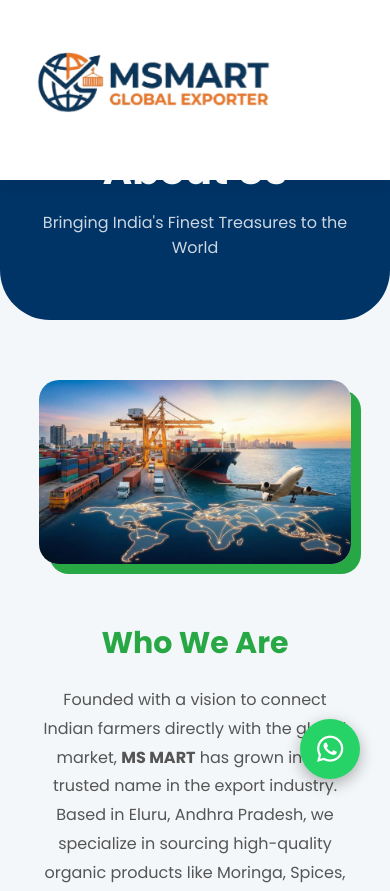
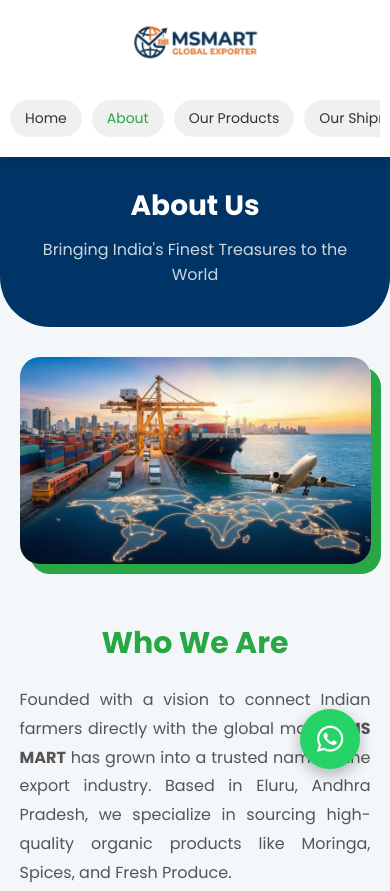
Before and after one commit to msmart6/mssttore, a plain HTML site: page about.html in a window 390 px wide. Shown: the top 891 px of the page. Drawn offline with Linux system fonts and the light colour scheme.

Commit message:
mobile view

```diff
--- a/about.html
+++ b/about.html
@@ -4,23 +4,23 @@
   <meta charset="UTF-8">
   <meta name="viewport" content="width=device-width, initial-scale=1.0">
 
-  <title>About Us - msmarts.in | Trusted Exporter in Eluru, Andhra Pradesh</title>
-  <meta name="description" content="Learn about msmarts.in (MS MART EXPORTS), a trusted export company based in Eluru. We connect Indian farmers to the global market.">
-  <meta name="keywords" content="msmarts.in, About MS Mart Exports, Export Company Profile Eluru, Best Exporter Andhra Pradesh">
+  <title>About MS MART EXPORTS - Leading Exporter from India | Company Profile</title>
+  <meta name="description" content="Established in Eluru, MS MART EXPORTS is a trusted name in global trade. We connect Indian farmers with international markets, ensuring fair trade and premium quality agricultural exports.">
+  <meta name="keywords" content="About MS Mart Exports, Export Company Profile India, Agricultural Exporter Eluru, MS Mart History, Ramesh MS Mart CEO, Indian Spices Exporter Profile, IEC Certified Exporter">
   <meta name="author" content="Ramesh - MS MART">
   <meta name="robots" content="index, follow">
 
-  <meta property="og:title" content="About Us - msmarts.in">
-  <meta property="og:description" content="Bringing India's Finest Treasures to the World. Quality, Trust, and Transparency.">
+  <meta property="og:title" content="About MS MART EXPORTS - Global Trade Partner">
+  <meta property="og:description" content="Connecting Indian agriculture to the world. Quality, Integrity, and Global Standards.">
   <meta property="og:image" content="images/slide3.jpg">
   <meta property="og:url" content="https://msmarts.in/about.html">
-  <meta property="og:type" content="website">
+  <meta property="og:type" content="business.business">
 
   <link href="https://fonts.googleapis.com/css2?family=Poppins:wght@300;400;600;700&display=swap" rel="stylesheet">
   <link rel="stylesheet" href="https://cdnjs.cloudflare.com/ajax/libs/font-awesome/6.4.0/css/all.min.css">
 
   <style>
-    /* 🔴 SAME GLOBAL STYLES AS INDEX */
+    /* 🔴 GLOBAL VARIABLES & STYLES */
     :root {
       --primary-green: #28a745;
       --primary-blue: #003366;
@@ -42,7 +42,7 @@
     }
     .wave-effect { animation: waveAnim 3s ease-in-out infinite; }
 
-    /* 🔴 HEADER */
+    /* 🔴 NAVBAR (Desktop Default) */
     .navbar {
       display: flex; justify-content: space-between; align-items: center;
       padding: 10px 5%; background: var(--white); position: fixed; top: 0; width: 100%; z-index: 1000;
@@ -144,19 +144,19 @@
 
     /* ⭐ CR Technologies Color Fix - Added !important ⭐ */
     a.cr-tech {
-        color: #28a745 !important; /* Forces Red Color */
+        color: #ff0000 !important; /* Forces Red Color */
         font-weight: bold;
         text-decoration: none;
         transition: color 0.3s ease;
     }
     a.cr-tech:hover {
-        color: #ff0000 !important; /* Forces Green on Hover */
+        color: #28a745 !important; /* Forces Green on Hover */
     }
 
     /* 🔴 FLOATING BUTTON */
     .float-wa {
       position: fixed;
-      bottom: 55px;
+      bottom: 65px;
       right: 30px;
       background: #25D366;
       color: white;
@@ -181,7 +181,7 @@
         align-items: center;
     }
     .social-img {
-        width: 30px;
+        width: 30px; /* Reduced Size */
         height: 30px;
         object-fit: contain;
         transition: transform 0.3s ease;
@@ -193,12 +193,55 @@
         transform: scale(1.2);
     }
 
-    /* Responsive */
+    /* ⭐⭐⭐ MOBILE RESPONSIVE MEDIA QUERIES ⭐⭐⭐ */
     @media (max-width: 768px) {
-      .navbar { padding: 15px; height: auto; flex-wrap: wrap; }
-      .nav-links { display: none; width: 100%; text-align: center; padding-top: 20px; }
-      .story-section { flex-direction: column; text-align: center; }
-      .stats-bar { flex-direction: column; gap: 30px; }
+      /* Navbar Adjustment */
+      .navbar {
+        flex-direction: column;
+        height: auto;
+        padding: 10px;
+        position: fixed;
+      }
+      .brand-logo { height: 80px; } /* Smaller Logo on Mobile */
+
+      /* Mobile Menu - Scrollable Chips */
+      .nav-links {
+        display: flex;
+        width: 100%;
+        overflow-x: auto;
+        white-space: nowrap;
+        padding: 10px 0;
+        gap: 10px;
+        justify-content: flex-start;
+        -webkit-overflow-scrolling: touch;
+      }
+      .nav-links::-webkit-scrollbar { display: none; }
+
+      .nav-links a {
+        background: #f0f0f0;
+        padding: 8px 15px;
+        border-radius: 20px;
+        font-size: 14px;
+        flex-shrink: 0;
+      }
+      .nav-links a:hover { background: var(--primary-green); color: white; }
+
+      /* Page Header */
+      .page-header { margin-top: 145px; padding: 40px 20px; }
+      .page-header h1 { font-size: 28px; }
+
+      /* Story Section Stack */
+      .story-section { flex-direction: column; text-align: center; padding: 30px 5%; }
+      .story-text p { text-align: justify; }
+
+      /* Mission Cards Stack */
+      .mission-container { flex-direction: column; padding: 20px 5%; }
+      .mission-card { width: 100%; }
+
+      /* Stats Bar Stack */
+      .stats-bar { flex-direction: column; gap: 30px; padding: 30px 5%; }
+
+      /* Footer */
       .bottom-bar { flex-direction: column; text-align: center; gap: 10px; }
     }
   </style>
```
